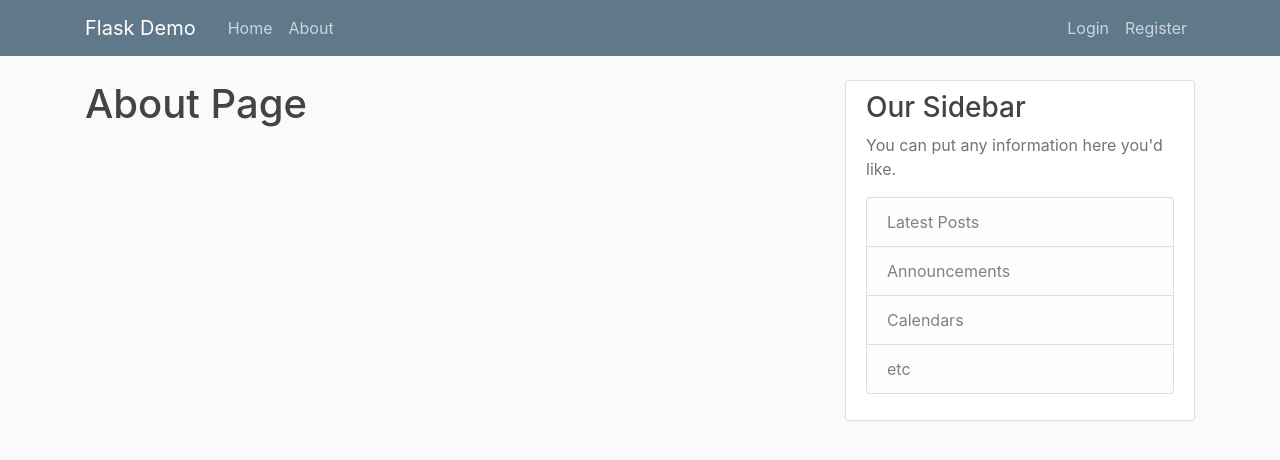
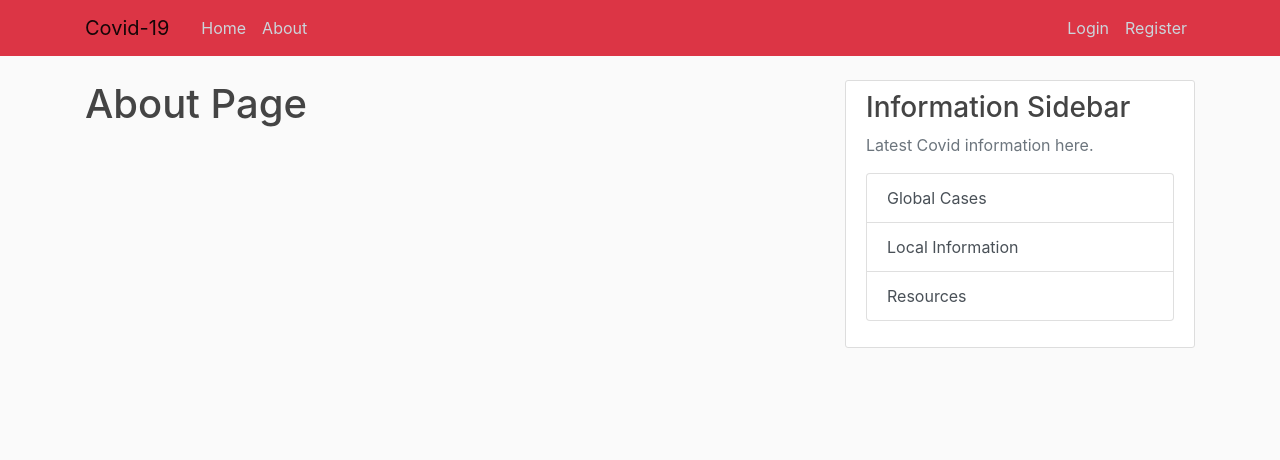
Before and after one commit to JayCruzer17/Comp453_Covid_App, a Flask app: page /about in a window 1280 px wide. Shown: the top 460 px of the page. Run offline with Flask 2, Linux system fonts and the light colour scheme; parts of the project's set-up code (start-up, migrations or seed data) failed here and were passed over; some libraries are stand-ins or nearby versions.

Commit message:
Update layout.html

```diff
--- a/flaskDemo/templates/layout.html
+++ b/flaskDemo/templates/layout.html
@@ -18,9 +18,9 @@
 </head>
 <body>
     <header class="site-header">
-      <nav class="navbar navbar-expand-md navbar-dark bg-steel fixed-top">
+      <nav class="navbar navbar-expand-md navbar-light bg-danger fixed-top">
         <div class="container">
-          <a class="navbar-brand mr-4" href="/">Flask Demo</a>
+          <a class="navbar-brand mr-4" href="/">Covid-19</a>
           <button class="navbar-toggler" type="button" data-toggle="collapse" data-target="#navbarToggle" aria-controls="navbarToggle" aria-expanded="false" aria-label="Toggle navigation">
             <span class="navbar-toggler-icon"></span>
           </button>
@@ -32,7 +32,8 @@
             <!-- Navbar Right Side -->
             <div class="navbar-nav">
               {% if current_user.is_authenticated %}
-                <a class="nav-item nav-link" href="{{ url_for('new_post') }}">New Post</a>
+				<a class="nav-item nav-link" href="{{ url_for('vaccine') }}">Vaccine History</a>
+				<a class="nav-item nav-link" href="{{ url_for('schedule') }}">Schedule Vaccine</a>
                 <a class="nav-item nav-link" href="{{ url_for('account') }}">Account</a>
                 <a class="nav-item nav-link" href="{{ url_for('logout') }}">Logout</a>
               {% else %}
@@ -60,13 +61,12 @@
         </div>
         <div class="col-md-4">
           <div class="content-section">
-            <h3>Our Sidebar</h3>
-            <p class='text-muted'>You can put any information here you'd like.
+            <h3>Information Sidebar</h3>
+            <p class='text-muted'>Latest Covid information here.
               <ul class="list-group">
-                <li class="list-group-item list-group-item-light">Latest Posts</li>
-                <li class="list-group-item list-group-item-light">Announcements</li>
-                <li class="list-group-item list-group-item-light">Calendars</li>
-                <li class="list-group-item list-group-item-light">etc</li>
+                <a href= "https://www.worldometers.info/coronavirus/" target="_blank" class="list-group-item list-group-item-action">Global Cases</a>
+                <a href="https://www.chicago.gov/city/en/sites/covid-19/home/covid-dashboard.html" target="_blank" class="list-group-item list-group-item-action">Local Information </a>
+				<a href="https://www.cdc.gov/coronavirus/2019-ncov/your-health/index.html" target="_blank" class="list-group-item list-group-item-action">Resources</a>
               </ul>
             </p>
           </div>
```
